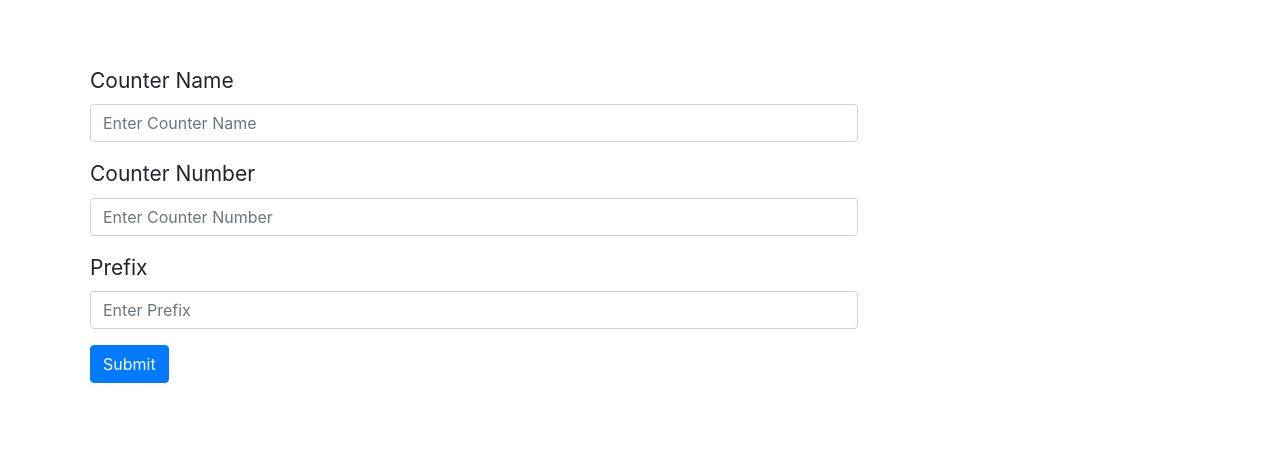
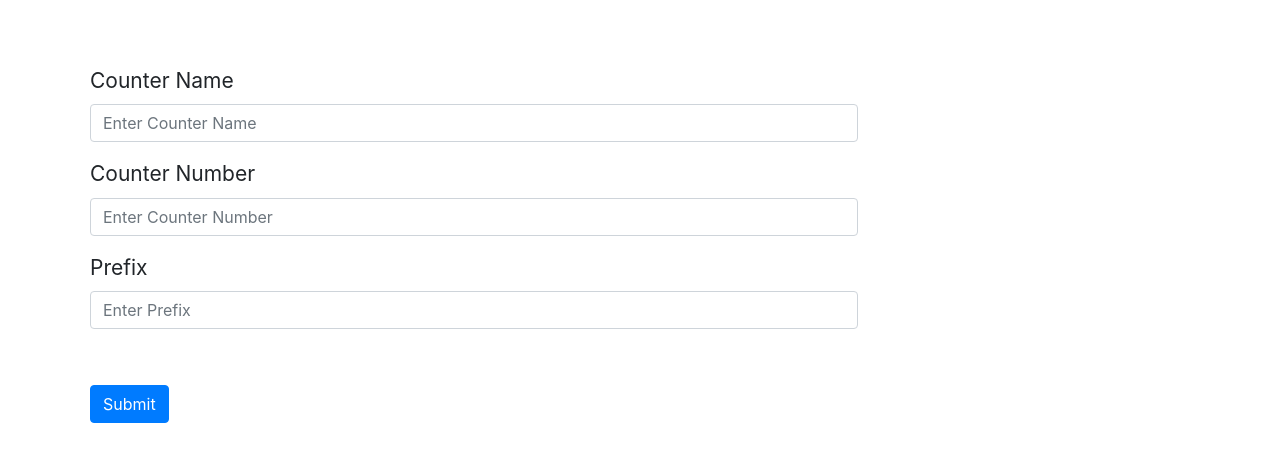
Before and after one commit to qs53/queueManagement-admin, a plain HTML site: page index.html in a window 1280 px wide. Shown: the part 83-544 px from the top of the page. Drawn offline with nearby package versions, Linux system fonts and the light colour scheme.

Commit message:
Update styles.css

```diff
--- a/styles.css
+++ b/styles.css
@@ -14,3 +14,7 @@ h3.success-message, h3.fail-message {
     font-size: 20px;
     margin-left: 80px;
 }
+
+button.submitButton {
+    margin-top: 40px;
+}
```
